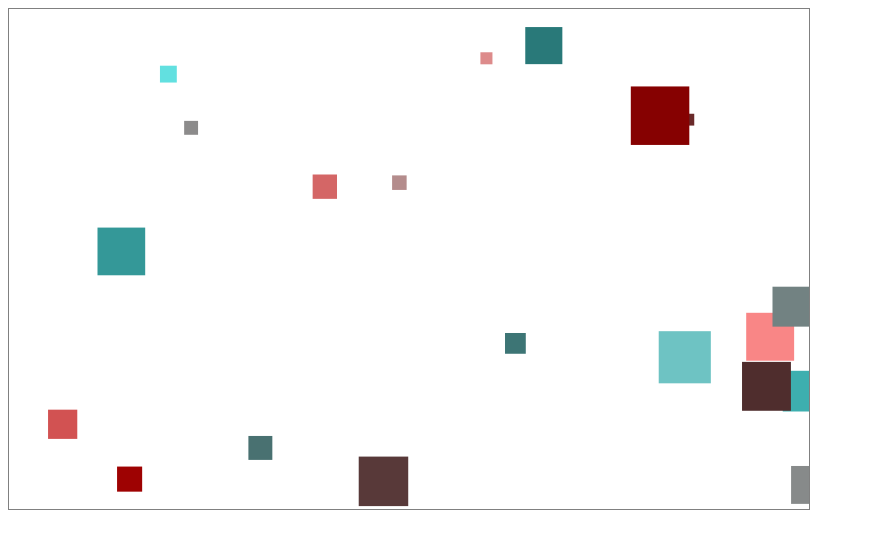
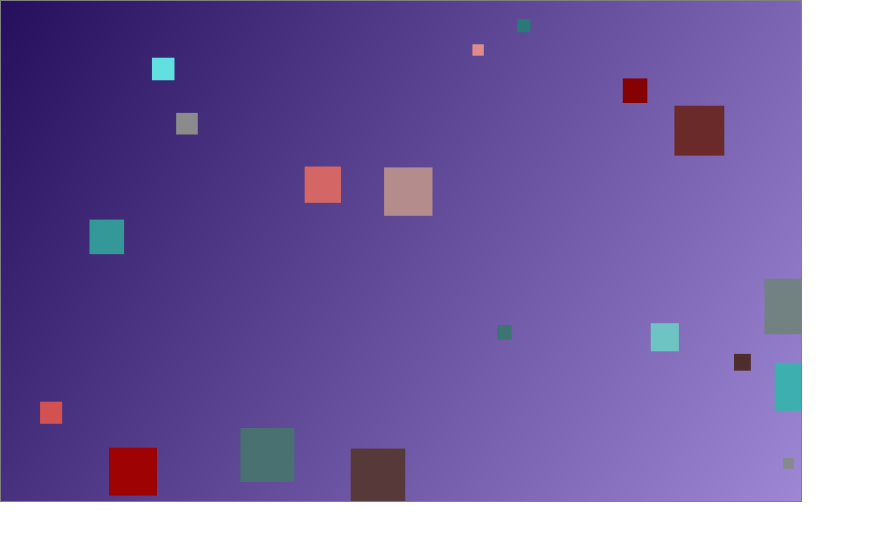
Before and after one commit to KyleBing/animate-canvas-bg, a plain HTML site: page index.html in a window 1280 px wide. Shown: the whole page, without its empty margins (0-873 px from the left). Drawn offline with Linux system fonts and the light colour scheme.

Commit message:
分享背后图层

```diff
--- a/index.html
+++ b/index.html
@@ -5,10 +5,10 @@
     <title>Canvas</title>
 </head>
 <body>
-<canvas id="canvas" width="1600" height="1000"></canvas>
+<!--<canvas id="canvas" width="1600" height="1000"></canvas>-->
 
 <script>
-    let config = {
+    let configBox = {
         speedMin: 0.01,
         speedMax: 0.3,
 
@@ -24,12 +24,50 @@
         boxSizeMax: 120,
     }
 
+    let configGradient = {
+        rMin: 10,
+        rMax: 100,
+        gMin: 10,
+        gMax: 100,
+        bMin: 10,
+        bMax: 100,
+        r: 0,
+        g: 0,
+        b: 0,
+        speed: 1,
+        gap: 120 // 颜色跨度 0-255
+    }
+
     window.onload = () => {
+        init()
+    }
+
+    function init(){
+        let gradientLayer = document.createElement("canvas")
+        gradientLayer.setAttribute('id', 'gradientLayer')
+        gradientLayer.setAttribute('width', configBox.frameWidth)
+        gradientLayer.setAttribute('height', configBox.frameHeight)
+        gradientLayer.style.width = `${configBox.frameWidth / 2}px`
+        gradientLayer.style.height = `${configBox.frameHeight / 2}px`
+        let boxLayer = document.createElement("canvas")
+        boxLayer.setAttribute('id', 'boxLayer')
+        boxLayer.setAttribute('width', configBox.frameWidth)
+        boxLayer.setAttribute('height', configBox.frameHeight)
+        boxLayer.style.width = `${configBox.frameWidth / 2}px`
+        boxLayer.style.height = `${configBox.frameHeight / 2}px`
+        document.documentElement.append(gradientLayer, boxLayer)
+
+        configGradient.r = randomFloat(configGradient.rMin, configGradient.rMax)
+        configGradient.g = randomFloat(configGradient.gMin, configGradient.gMax)
+        configGradient.b = randomFloat(configGradient.bMin, configGradient.bMax)
+
+
         draw()
+
     }
 
     let boxConfigs = []
-    for (let i = 0; i < config.boxCount; i++) {
+    for (let i = 0; i < configBox.boxCount; i++) {
         boxConfigs.push({
             name: i,
             color: randomColor(),
@@ -37,18 +75,32 @@
             speedY: randomSpeed().speedY,
             directionX: randomDirection(),
             directionY: randomDirection(),
-            boxSize: randomBoxSize(config.boxSizeMin,config.boxSizeMax), // 方块大小
-            position: randomPosition(config) // 位置
+            boxSize: randomBoxSize(configBox.boxSizeMin,configBox.boxSizeMax), // 方块大小
+            position: randomPosition(configBox) // 位置
         })
     }
 
+
     function draw() {
-        let context = document.getElementById('canvas').getContext('2d')
-        context.clearRect(0, 0, config.frameWidth, config.frameHeight)
+        // gradient
+        let contextGradient = document.getElementById('gradientLayer').getContext('2d')
+        contextGradient.clearRect(0, 0, configBox.frameWidth, configBox.frameHeight)
+
+
+        let gradient = contextGradient.createLinearGradient(0, 0, configBox.frameWidth, configBox.frameHeight)
+        gradient.addColorStop(0, `rgb(${configGradient.r}, ${configGradient.g}, ${configGradient.b})`)
+        gradient.addColorStop(1, `rgb(${configGradient.r + configGradient.gap}, ${configGradient.g + configGradient.gap}, ${configGradient.b + configGradient.gap})`)
+        contextGradient.fillStyle = gradient
+        contextGradient.fillRect(0, 0, configBox.frameWidth, configBox.frameHeight)
+
+
+        // create boxes
+        let context = document.getElementById('boxLayer').getContext('2d')
+        context.clearRect(0, 0, configBox.frameWidth, configBox.frameHeight)
 
         boxConfigs.forEach(box => {
-            if (box.position.x > config.frameWidth - box.boxSize.width) box.directionX = -1
-            if (box.position.y > config.frameHeight - box.boxSize.height)box.directionY = -1
+            if (box.position.x > configBox.frameWidth - box.boxSize.width) box.directionX = -1
+            if (box.position.y > configBox.frameHeight - box.boxSize.height)box.directionY = -1
             if (box.position.x < 0) box.directionX = 1
             if (box.position.y < 0) box.directionY = 1
 
@@ -70,7 +122,7 @@
      * @returns {{frameWidth: *, frameHeight: *}}
      */
     function randomBoxSize(min, max){
-        let random = Math.random() * (max - min) + min
+        let random = randomFloat(min, max)
         return {
             width: random,
             height: random
@@ -106,8 +158,8 @@
      * 输出速度值
      */
     function randomSpeed(){
-        let randomX = Math.random() * (config.speedMax - config.speedMin) + config.speedMin
-        let randomY = Math.random() * (config.speedMax - config.speedMin) + config.speedMin
+        let randomX = Math.random() * (configBox.speedMax - configBox.speedMin) + configBox.speedMin
+        let randomY = Math.random() * (configBox.speedMax - configBox.speedMin) + configBox.speedMin
         return {
             speedX: randomX,
             speedY: randomY
@@ -133,12 +185,34 @@
         return Math.random()
     }
 
+    /**
+     * 生成随机整数
+     * @param min
+     * @param max
+     * @returns {number}
+     */
+    function randomInt(min, max){
+        return Number((Math.random() * (max - min) + min).toFixed(0))
+    }
+    /**
+     * 生成随机整数
+     * @param min
+     * @param max
+     * @returns {number}
+     */
+    function randomFloat(min, max){
+        return Number(Math.random() * (max - min) + min)
+    }
+
 </script>
 
 
 </body>
 <style>
-    #canvas {
+    canvas {
+        position: fixed;
+        top: 0;
+        left: 0;
         border: 1px solid gray;
         height: 500px;
         width: 800px;
```
